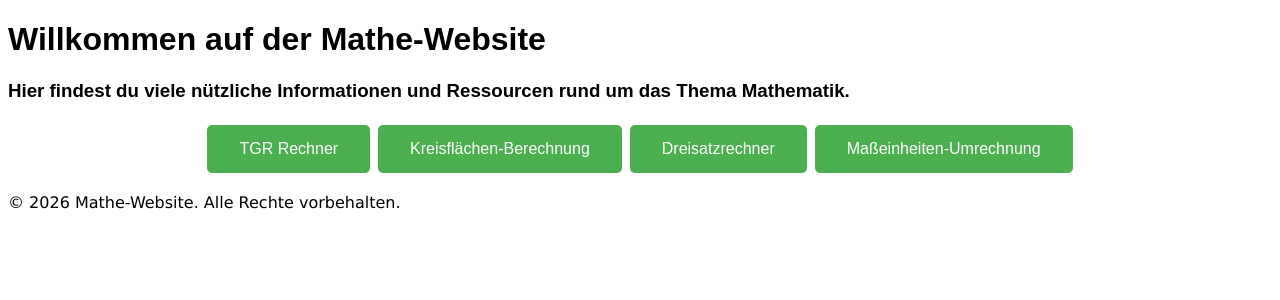
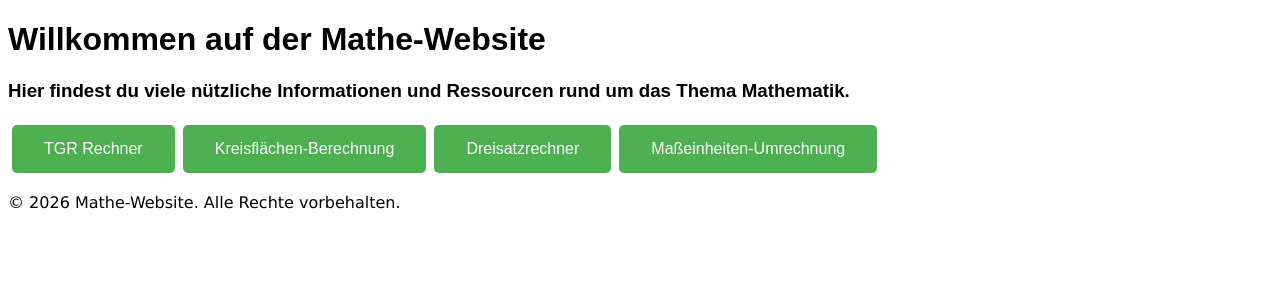
Before and after one commit to pieti30tv/mathe-website-react, a React (Vite) app: page / in a window 1280 px wide. Shown: the top 300 px of the page. Built offline with nearby package versions, Linux system fonts and the light colour scheme.

Commit message:
fixed className in Main (MPage)

```diff
--- a/src/App/main_page/Main.jsx
+++ b/src/App/main_page/Main.jsx
@@ -3,7 +3,7 @@ function Main() {
 
     return(
         <main>
-            <div className="Buttons_AW">
+            <div className="container buttons">
                 <a href="#"><button id="tgr rechner link" className="link button mainPage">TGR Rechner</button></a>
                 <a href="#"><button id="kreisflaeche link" className="link button mainPage">Kreisflächen-Berechnung</button></a>
                 <a href="#"><button id="glch rechner link" className="link button mainPage">Dreisatzrechner</button></a>
```
